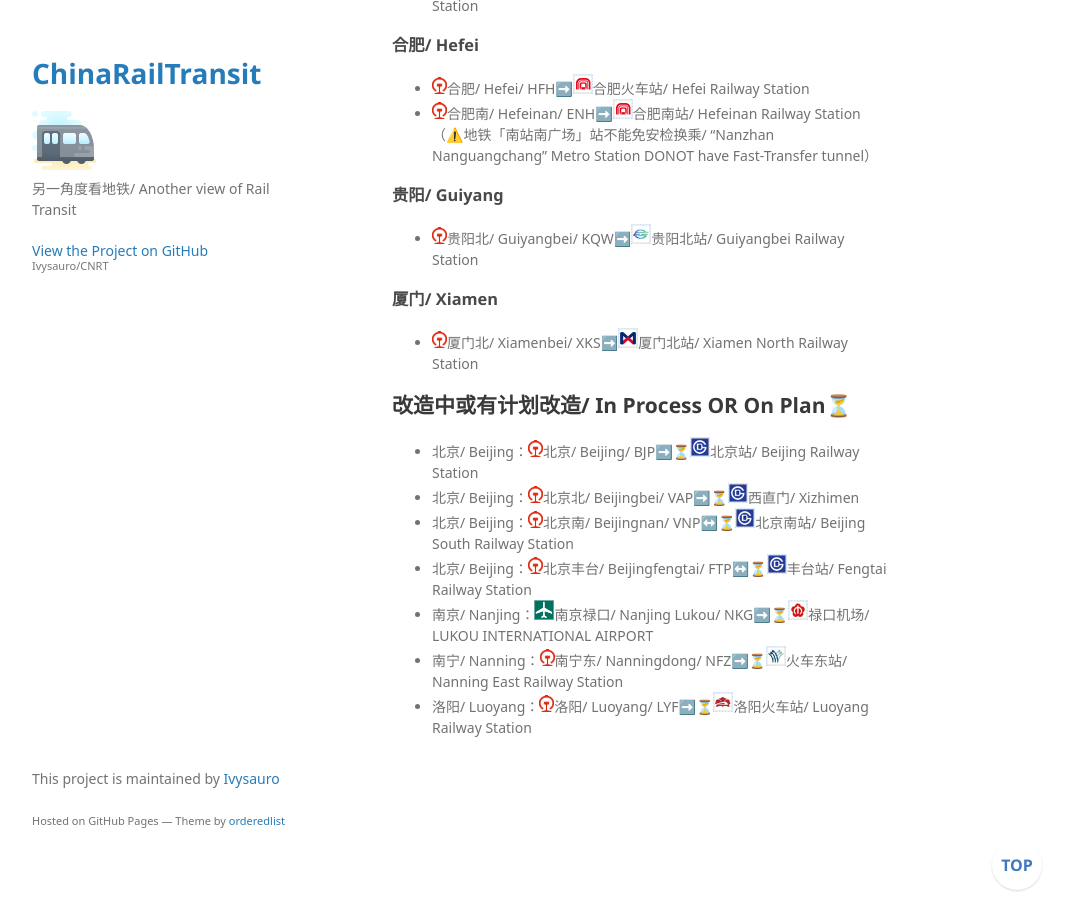
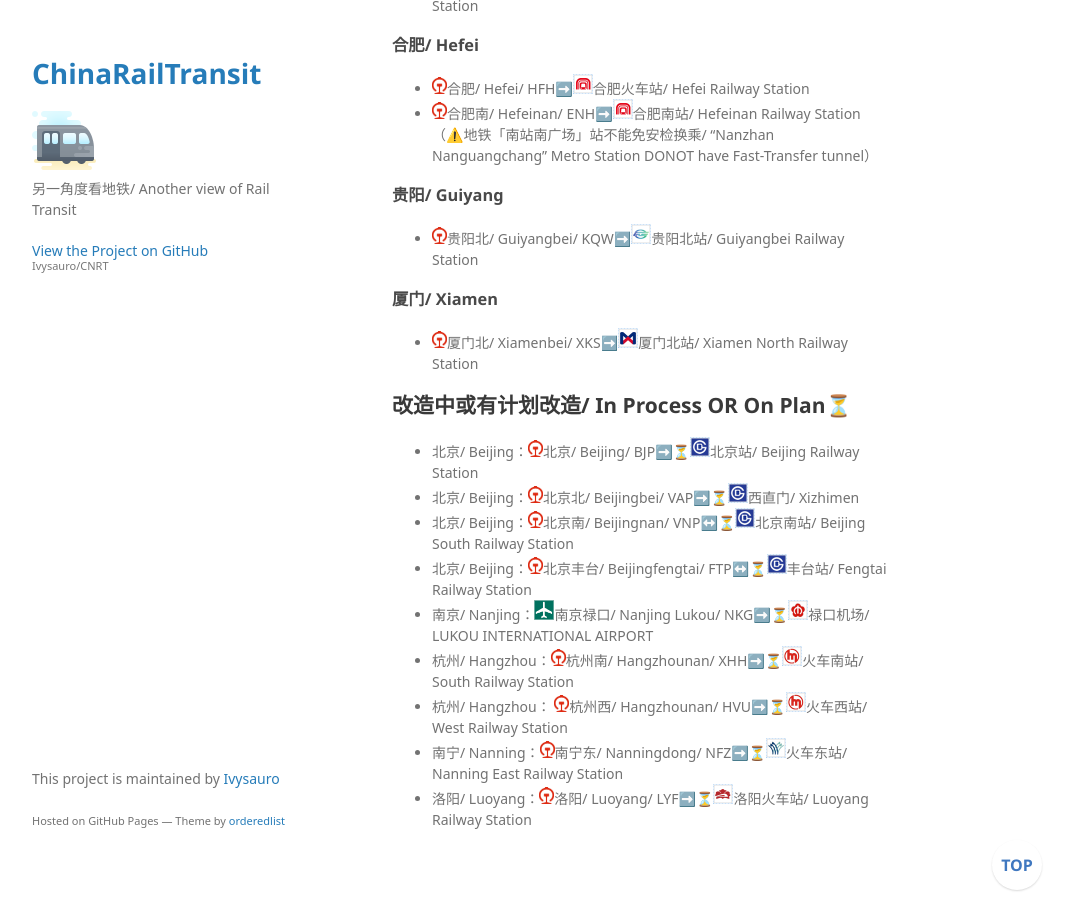
Before and after one commit to Ivysauro/CNRT, a Jekyll site: the page built from data/SecuCk.md, in a window 1280 px wide and 900 px high, scrolled down 3206 px. Shown: the whole window, without its empty margins (178-1249 px from the left). Built offline with Jekyll 4.4.1, drawn with Linux system fonts in a browser that asks for light colours; some web fonts are replaced; our own code applies the rules of GitHub Pages for plain Markdown files; a script that is not in the unit is left out; some of the changed text lies outside the part shown.

Commit message:
🔐修正数据
广州、杭州

```diff
--- a/data/SecuCk.md
+++ b/data/SecuCk.md
@@ -37,6 +37,7 @@
 - <img src="https://raw.githubusercontent.com/Ivysauro/CNRT/master/images/CR.png" width="15" hegiht="15" alt="China Railway"/>广州东/ Guangzhoudong/ GGQ➡️<img src="https://raw.githubusercontent.com/Ivysauro/CNRT/master/images/city/gz.gif" width="20" hegiht="20"/>广州东站/ Guangzhou East Railway Station
 - <img src="https://raw.githubusercontent.com/Ivysauro/CNRT/master/images/CR.png" width="15" hegiht="15" alt="China Railway"/>广州南/ Guangzhounan/ IZQ➡️<img src="https://raw.githubusercontent.com/Ivysauro/CNRT/master/images/city/gz.gif" width="20" hegiht="20"/>广州南站/ Guangzhou South Railway Station
 - <img src="https://raw.githubusercontent.com/Ivysauro/CNRT/master/images/CR.png" width="15" hegiht="15" alt="China Railway"/>广州北/ Guangzhoubei/ GBQ｜<img src="https://raw.githubusercontent.com/Ivysauro/CNRT/master/images/CR.png" width="15" hegiht="15" alt="China Railway"/><img src="https://raw.githubusercontent.com/Ivysauro/CNRT/master/images/city/gz.gif" width="20" hegiht="20"/>花都/ Huadu/ HAA➡️<img src="https://raw.githubusercontent.com/Ivysauro/CNRT/master/images/city/gz.gif" width="20" hegiht="20"/>广州北站/ Guangzhou North Railway Station
+- <img src="https://raw.githubusercontent.com/Ivysauro/CNRT/master/images/CR.png" width="15" hegiht="15" alt="China Railway"/>白云机场北/ Baiyun Airport North/ BBA➡️<img src="https://raw.githubusercontent.com/Ivysauro/CNRT/master/images/city/gz.gif" width="20" hegiht="20"/>机场北/ Airport North
 
 ### 武汉/ Wuhan
 - <img src="https://raw.githubusercontent.com/Ivysauro/CNRT/master/images/CR.png" width="15" hegiht="15" alt="China Railway"/>汉口/ Hankou/ HKN➡️<img src="https://raw.githubusercontent.com/Ivysauro/CNRT/master/images/city/wh.gif" width="20" hegiht="20"/>汉口火车站/ Hankou Railway Station
@@ -67,7 +68,6 @@
 
 ### 杭州/ Hangzhou
 - <img src="https://raw.githubusercontent.com/Ivysauro/CNRT/master/images/CR.png" width="15" hegiht="15" alt="China Railway"/>杭州东/ Hangzhoudong/ HGH➡️<img src="https://raw.githubusercontent.com/Ivysauro/CNRT/master/images/city/hz.gif" width="20" hegiht="20"/>火车东站/ East Railway Station（⚠️地铁「火车东站（东广场）」站不能免安检换乘/ "East Railway Station (East Square)" Metro Station DONOT have Fast-Transfer tunnel）
-- <img src="https://raw.githubusercontent.com/Ivysauro/CNRT/master/images/CR.png" width="15" hegiht="15" alt="China Railway"/>杭州南/ Hangzhounan/ XHH➡️<img src="https://raw.githubusercontent.com/Ivysauro/CNRT/master/images/city/hz.gif" width="20" hegiht="20"/>火车南站/ South Railway Station
 
 ### 郑州/ Zhengzhou
 - <img src="https://raw.githubusercontent.com/Ivysauro/CNRT/master/images/CR.png" width="15" hegiht="15" alt="China Railway"/>郑州/ Zhengzhou/ ZZF➡️<img src="https://raw.githubusercontent.com/Ivysauro/CNRT/master/images/city/zz.gif" width="20" hegiht="20"/>郑州火车站/ ZHENGZHOU RAILWAY STATION
@@ -108,5 +108,7 @@
 - 北京/ Beijing：<img src="https://raw.githubusercontent.com/Ivysauro/CNRT/master/images/CR.png" width="15" hegiht="15" alt="China Railway"/>北京南/ Beijingnan/ VNP↔️⏳<img src="https://raw.githubusercontent.com/Ivysauro/CNRT/master/images/city/bj.gif" width="20" hegiht="20"/>北京南站/ Beijing South Railway Station
 - 北京/ Beijing：<img src="https://raw.githubusercontent.com/Ivysauro/CNRT/master/images/CR.png" width="15" hegiht="15" alt="China Railway"/>北京丰台/ Beijingfengtai/ FTP↔️⏳<img src="https://raw.githubusercontent.com/Ivysauro/CNRT/master/images/city/bj.gif" width="20" hegiht="20"/>丰台站/ Fengtai Railway Station
 - 南京/ Nanjing：<img src="https://raw.githubusercontent.com/Ivysauro/CNRT/master/images/Airport.png" width="20" hegiht="20" alt="Airport"/>南京禄口/ Nanjing Lukou/ NKG➡️⏳<img src="https://raw.githubusercontent.com/Ivysauro/CNRT/master/images/city/nj.gif" width="20" hegiht="20"/>禄口机场/ LUKOU INTERNATIONAL AIRPORT
+- 杭州/ Hangzhou：<img src="https://raw.githubusercontent.com/Ivysauro/CNRT/master/images/CR.png" width="15" hegiht="15" alt="China Railway"/>杭州南/ Hangzhounan/ XHH➡️⏳<img src="https://raw.githubusercontent.com/Ivysauro/CNRT/master/images/city/hz.gif" width="20" hegiht="20"/>火车南站/ South Railway Station
+- 杭州/ Hangzhou： <img src="https://raw.githubusercontent.com/Ivysauro/CNRT/master/images/CR.png" width="15" hegiht="15" alt="China Railway"/>杭州西/ Hangzhounan/ HVU➡️⏳<img src="https://raw.githubusercontent.com/Ivysauro/CNRT/master/images/city/hz.gif" width="20" hegiht="20"/>火车西站/ West Railway Station
 - 南宁/ Nanning：<img src="https://raw.githubusercontent.com/Ivysauro/CNRT/master/images/CR.png" width="15" hegiht="15" alt="China Railway"/>南宁东/ Nanningdong/ NFZ➡️⏳<img src="https://raw.githubusercontent.com/Ivysauro/CNRT/master/images/city/nn.gif" width="20" hegiht="20"/>火车东站/ Nanning East Railway Station
 - 洛阳/ Luoyang：<img src="https://raw.githubusercontent.com/Ivysauro/CNRT/master/images/CR.png" width="15" hegiht="15" alt="China Railway"/>洛阳/ Luoyang/ LYF➡️⏳<img src="https://raw.githubusercontent.com/Ivysauro/CNRT/master/images/city/ly.gif" width="20" hegiht="20"/>洛阳火车站/ Luoyang Railway Station
```
